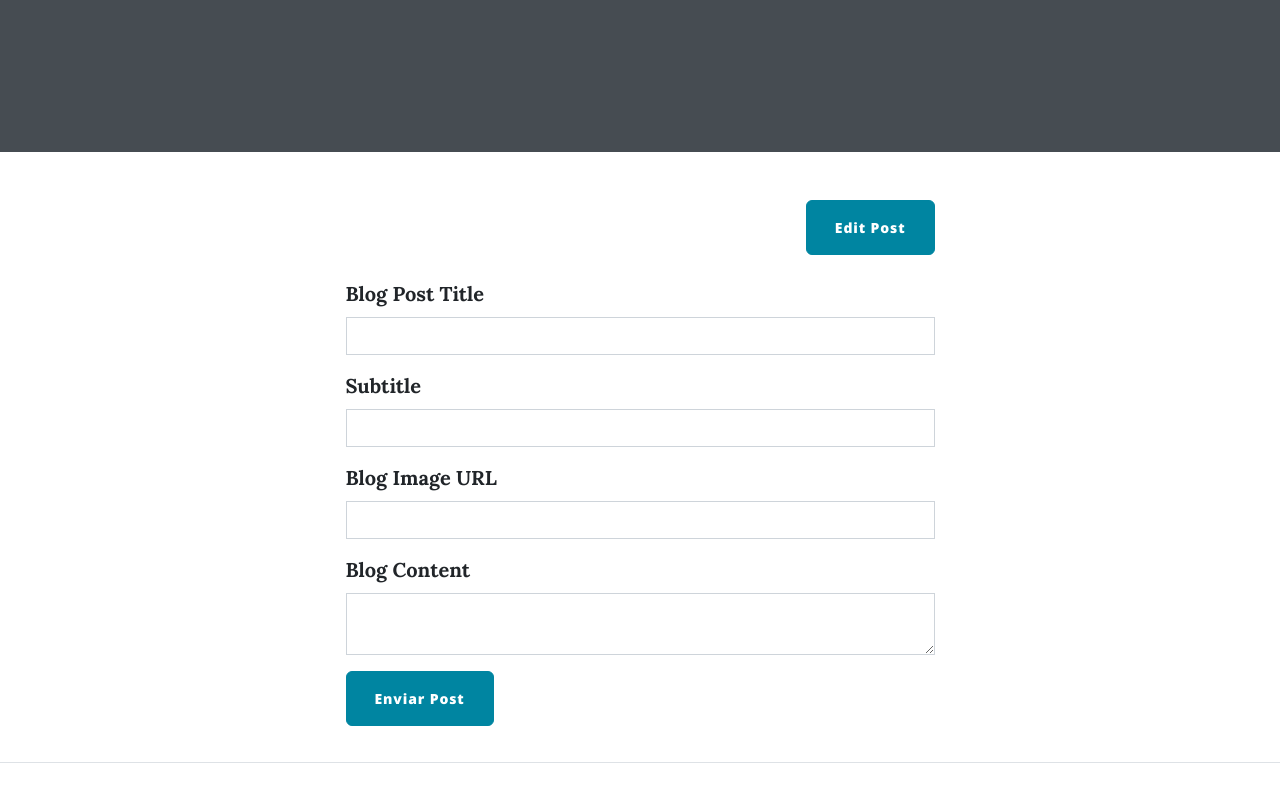
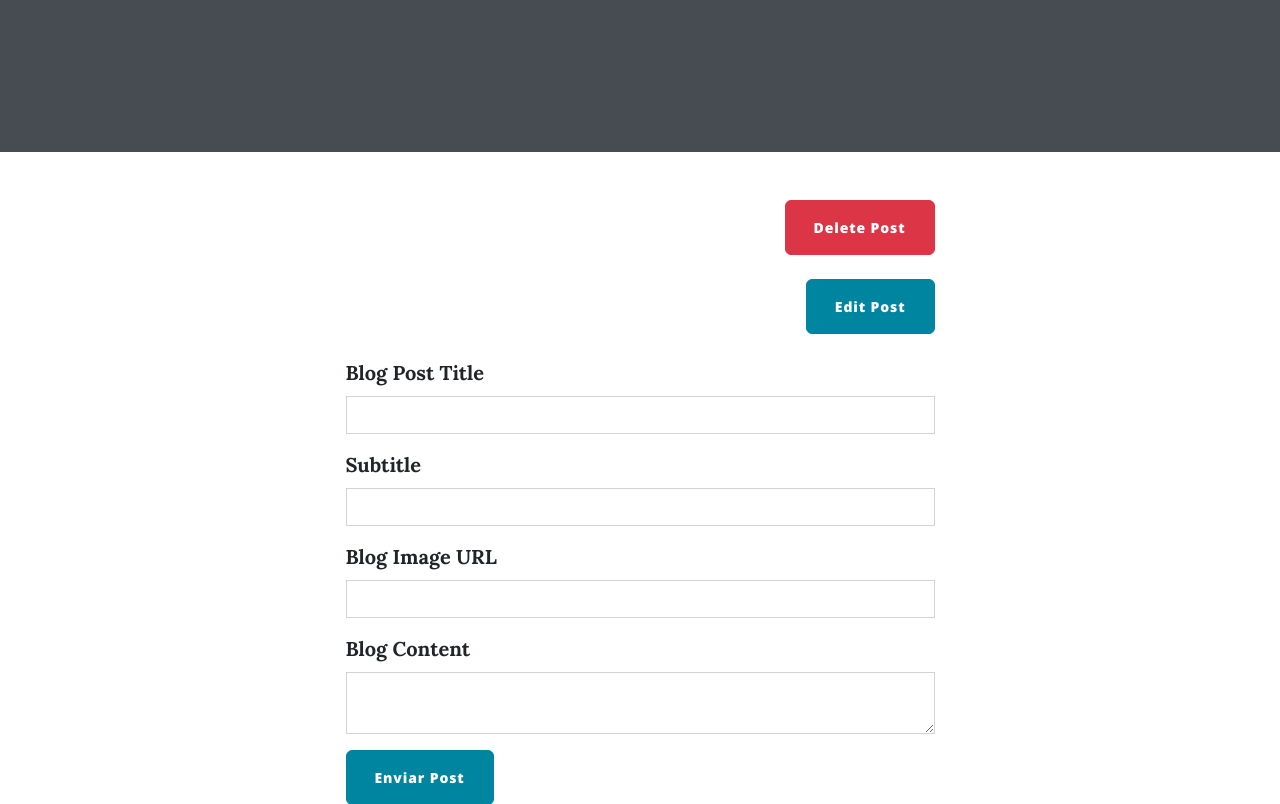
Before and after one commit to miguel-ossa/tresMercadosBlog, a Flask app: template api/templates/post.html in a window 1280 px wide. Shown: the part 302-1106 px from the top of the page. Run offline with Flask 3, Linux system fonts and the light colour scheme; the template is opened without the code that fills it: values that come from a table or form of the project are taken from there, others are empty; the visitor is signed in with stand-in values (Sample User, id 1); some libraries are stand-ins or nearby versions.

Commit message:
Delete post

```diff
--- a/api/templates/post.html
+++ b/api/templates/post.html
@@ -29,6 +29,13 @@
         {{ post.body|safe }}
         <!--Only show Edit Post button if user id is 1 (admin user) -->
         {% if current_user.id == 1 %}
+        <div class="d-flex justify-content-end mb-4">
+          <a
+            class="btn btn-danger float-right"
+            href="{{url_for('delete_post', post_id=post.id)}}"
+            >Delete Post</a
+          >
+        </div>
         <div class="d-flex justify-content-end mb-4">
           <a
             class="btn btn-primary float-right"
```
Also changed, not shown: api/static/assets/img/Guitar.jpg (added), api/static/assets/img/cat.jpg (added).
